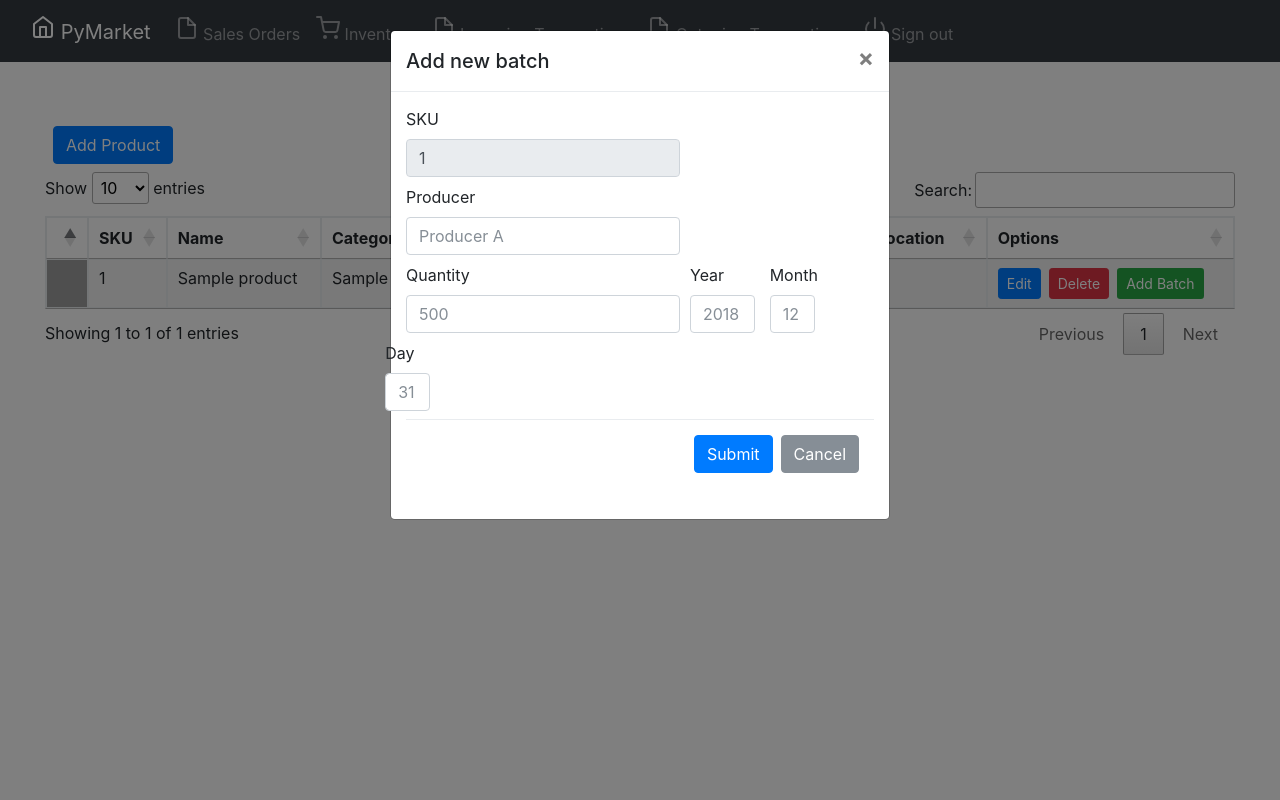
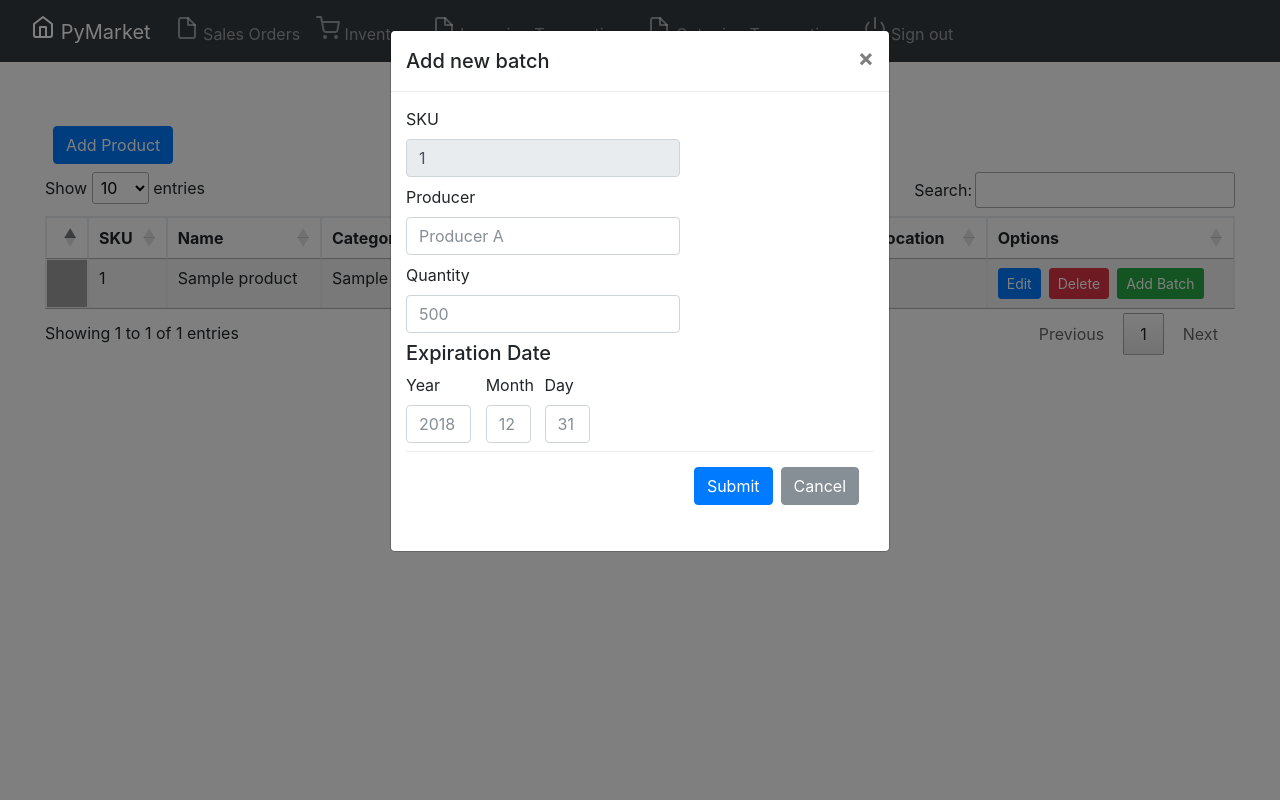
Before and after one commit to soethanv/PyMarket, a Flask app: page /inventory in a window 1280 px wide, after a click on "Add Batch". Run offline with Flask 2, Linux system fonts and the light colour scheme; a user stored in the database is signed in; tables that the repository leaves empty hold one stand-in row (values such as "Sample post"); some libraries are stand-ins or nearby versions; grey boxes are pictures that could not be loaded.

Commit message:
error checking and expiration date view changed

```diff
--- a/templates/inventory.html
+++ b/templates/inventory.html
@@ -122,6 +122,9 @@
                 <label for="addQ">Quantity</label>
                 <input type="text" name="Quantity" class="form-control mb-2" placeholder="500" required min="1" max="8" pattern="[0-9]*">
               </div>
+            </div>
+            <h5>Expiration Date</h5>
+            <div class="form-row align-items-center">
               <div class="col-md-2">
                 <label for="expireYear">Year</label>
                 <input type="text" style="width:65px" name="Year" class="form-control mb-2" id="expireYear" placeholder="2018" required min="4" max="4" pattern="[0-9]{4}">
```
